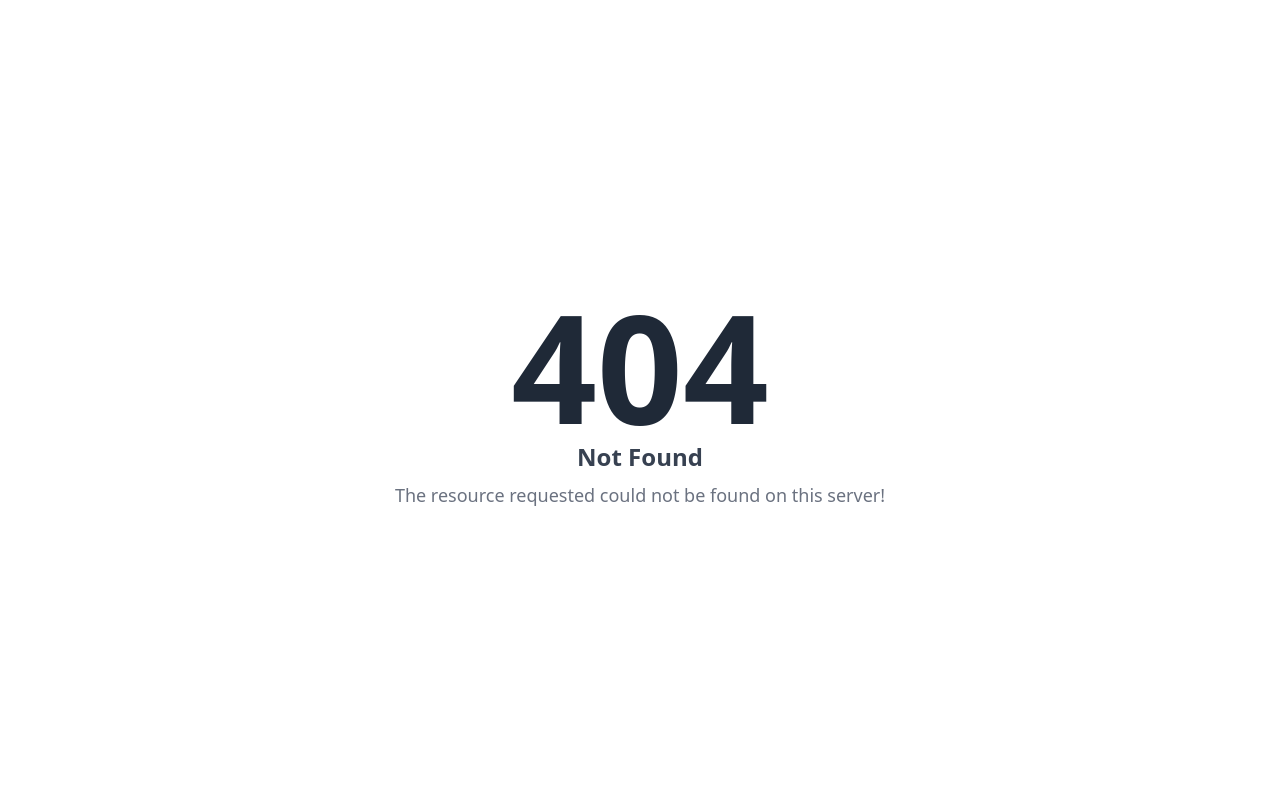
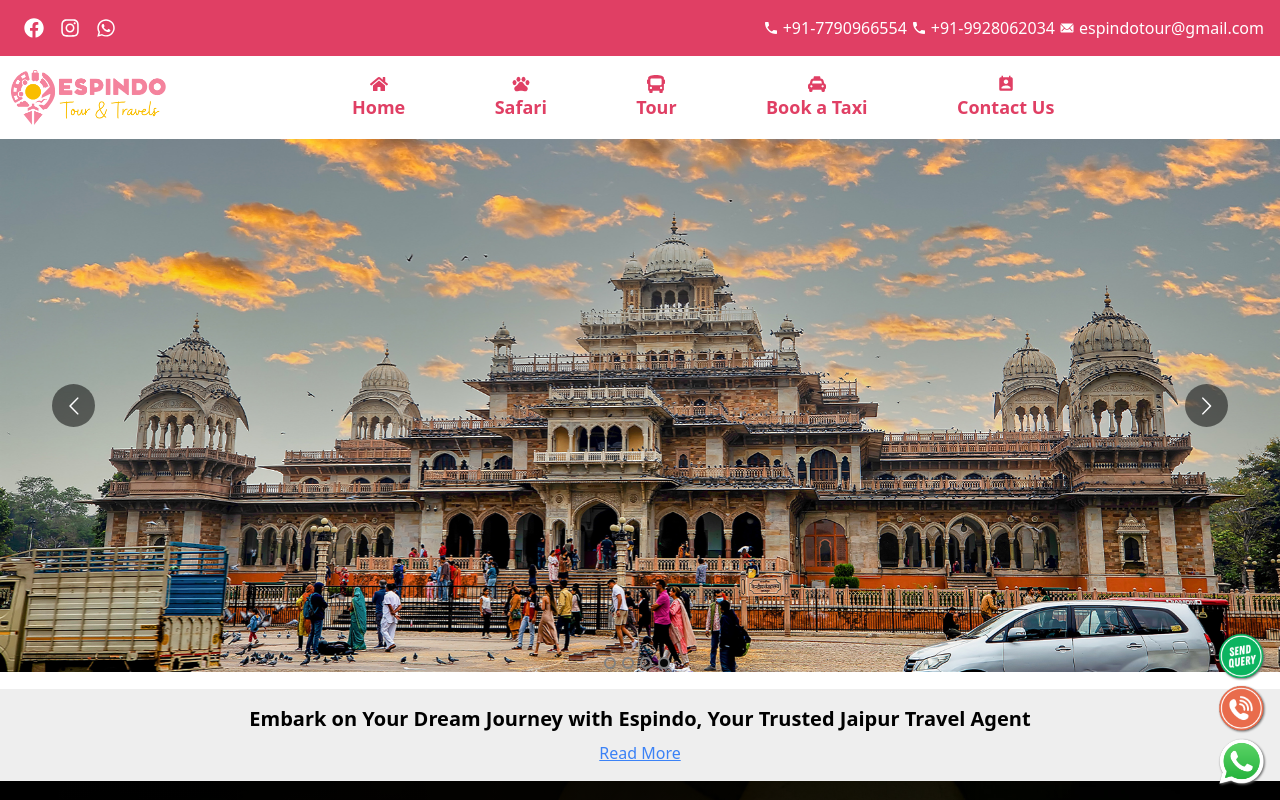
Before and after one commit to Digital-Whopper/New-Espindo, a Next.js app: page / in a window 1280 px wide. Before the commit this address had no page. Shown: the top 800 px of the page. Built offline with nearby package versions, Linux system fonts and the light colour scheme.

Commit message:
checking

```diff
--- a/app/layout.js
+++ b/app/layout.js
@@ -35,16 +35,16 @@ export default function RootLayout({ children }) {
         className={`${geistSans.variable} ${geistMono.variable} antialiased`}
       >
 
-<div className="flex flex-col items-center justify-center min-h-screen bg-white text-center px-4">
+{/* <div className="flex flex-col items-center justify-center min-h-screen bg-white text-center px-4">
       <h1 className="text-[150px] font-bold text-gray-800 leading-none">404</h1>
       <h2 className="text-2xl font-semibold text-gray-700 mb-2">Not Found</h2>
       <p className="text-gray-500 text-lg">
         The resource requested could not be found on this server!
       </p>
-    </div>
-        {/* <Header />
+    </div> */}
+        <Header />
         {children}
-        <Footer /> */}
+        <Footer />
       </body>
     </html>
   );
```
